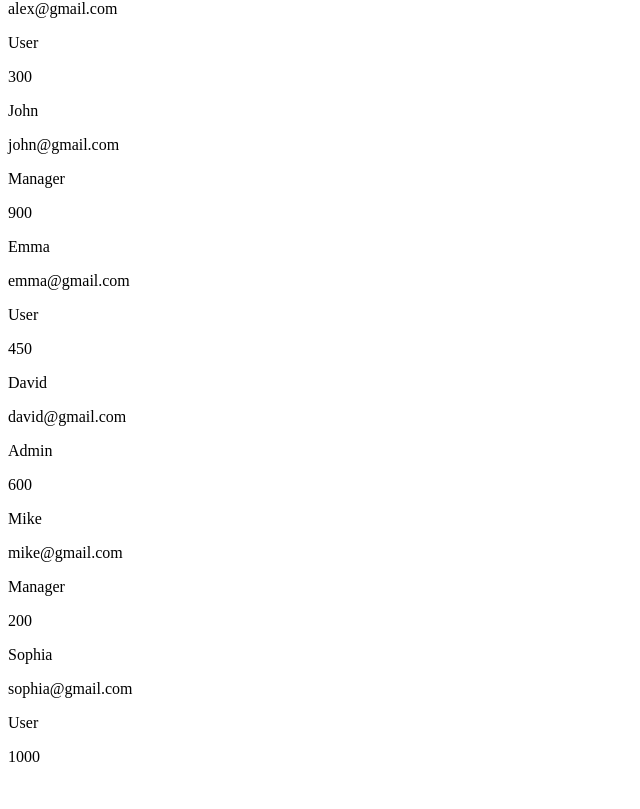
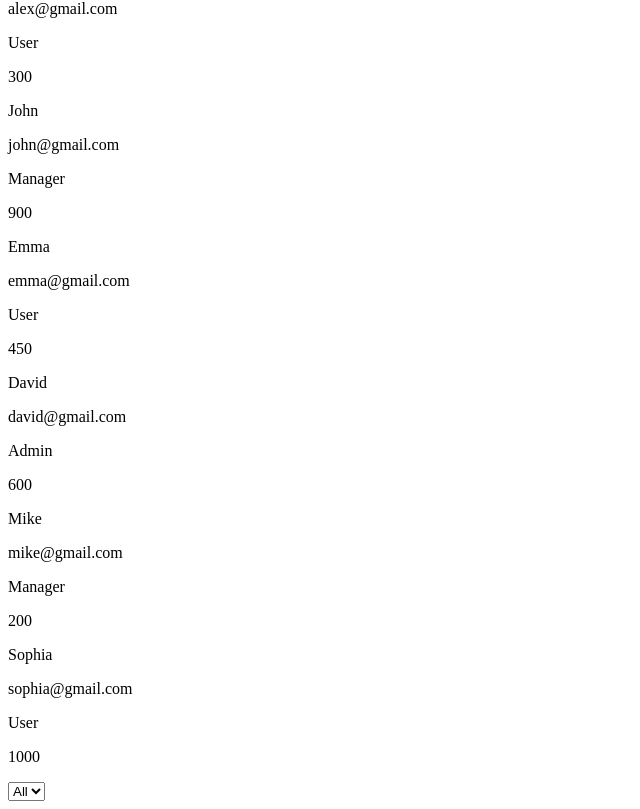
Before and after one commit to jui1/full-stack-practice, a React (Vite) app in the folder cleint/: page /Dashboard in a window 1280 px wide. Shown: the part 285-1094 px from the top of the page, without its empty margins (0-640 px from the left). Before the commit the page ends 1067 px from the top, so only its background shows below. Built offline with nearby package versions, Linux system fonts and the light colour scheme.

Commit message:
fix : multipleFilter

```diff
--- /dev/null
+++ b/cleint/src/compoents/MultipleFilter.jsx
@@ -0,0 +1,15 @@
+
+
+const MultipleFilter = ({multiplefiler , setmultiplefiler}) => {
+  return (
+    <>
+        <select>
+            <option>All</option>
+            <option></option>
+
+        </select>
+    </>
+  )
+}
+
+export default MultipleFilter
--- a/cleint/src/pages/Dashboard.jsx
+++ b/cleint/src/pages/Dashboard.jsx
@@ -1,5 +1,6 @@
 import { useState } from "react";
 import AtozandZtoA from "../compoents/AtozandZtoA"
+import MultipleFilter from "../compoents/MultipleFilter"
 
 
 function Dashboard() {
@@ -70,6 +71,9 @@ return 0;
 
     })
 
+    //for multiple user
+    const [multiplefiler , setmultiplefiler ] = useState("");
+
 
     return (
         <>
@@ -92,6 +96,8 @@ return 0;
                 ))
             }
 
+            <MultipleFilter multiplefiler={multiplefiler}  setmultiplefiler={setmultiplefiler}/>
+
 
         </>
 
```
